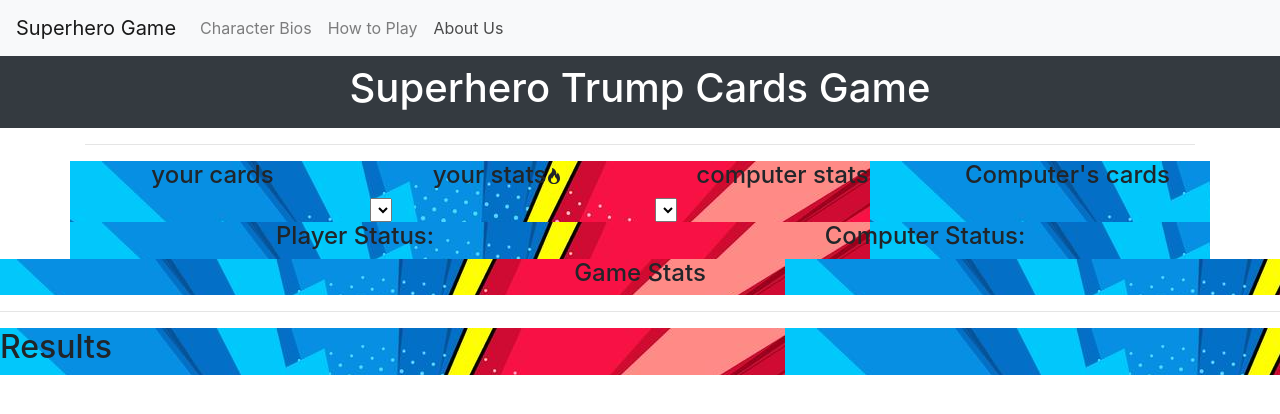
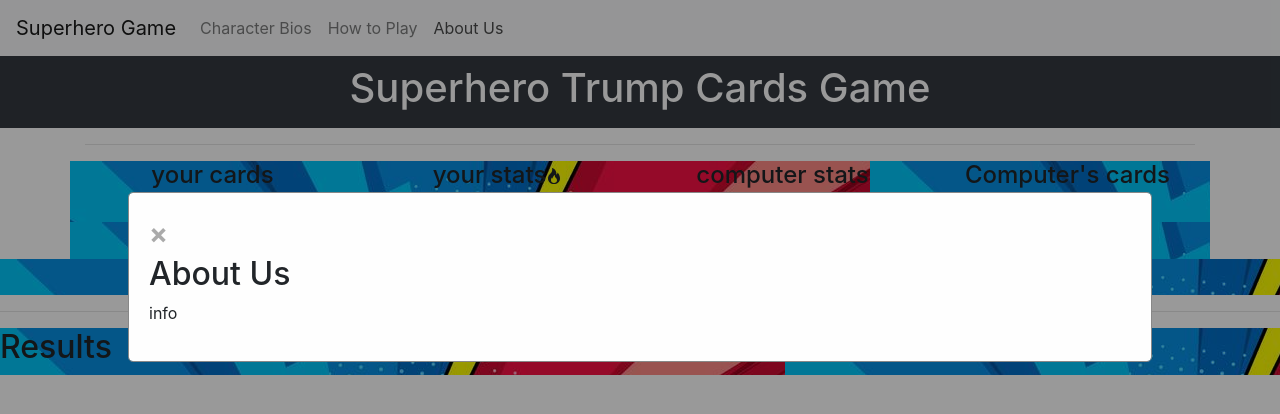
Before and after one commit to rhanciles/SuperHero_Game, a plain HTML site: page index.html in a window 1280 px wide. Both pictures are taken after a click on the link "About Us". Drawn offline with nearby package versions, Linux system fonts and the light colour scheme.

Commit message:
I used jquery functions to finish the modal for the about us section. The modal is fully functional and when the about us button is pressed a modal appears, the cross can be clicked to remove it from the page

```diff
--- a/assets/css/style.css
+++ b/assets/css/style.css
@@ -78,6 +78,7 @@ nav a:hover {
 
   #navbarNav {
     display: none;
+    width: 100%;
   }
 
   #navbarNav.show {
--- a/assets/js/script.js
+++ b/assets/js/script.js
@@ -461,3 +461,26 @@ $(document).ready(function() {
   });
 
   // toggle naivgation end
+
+
+  // modal for about us
+
+$(document).ready(function() {
+	var aboutUsBtn = $('#about-us-btn');
+	var aboutUsModal = $('#about-us-modal');
+	var span = $('.close-btn');
+
+	aboutUsBtn.on('click', function() {
+	  aboutUsModal.show();
+	});
+
+	span.on('click', function() {
+	  aboutUsModal.hide();
+	});
+
+	$(window).on('click', function(event) {
+	  if (event.target == aboutUsModal[0]) {
+		aboutUsModal.hide();
+	  }
+	});
+  });
```
Also changed, not shown: index.html (+1 -1 lines).
